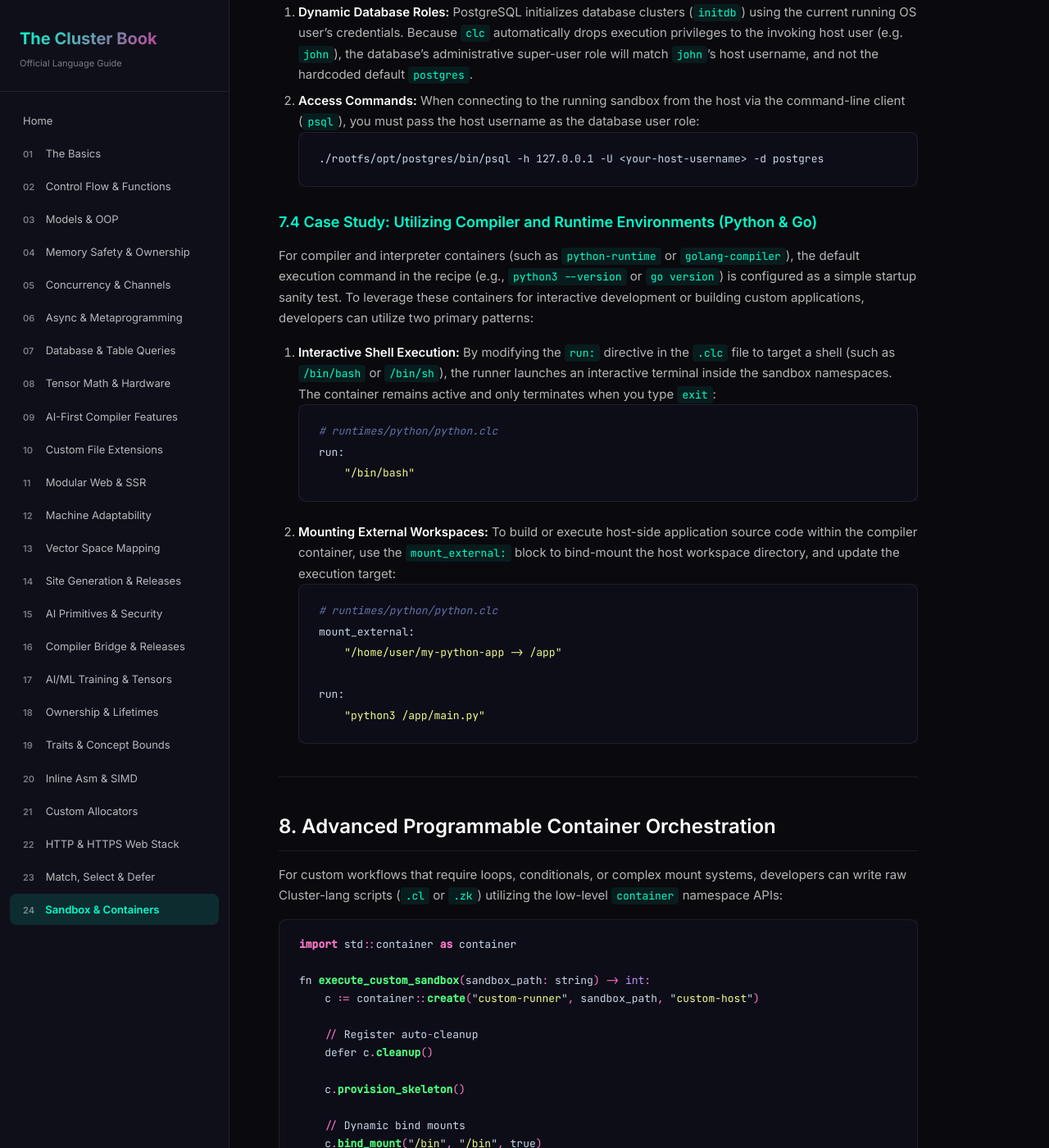
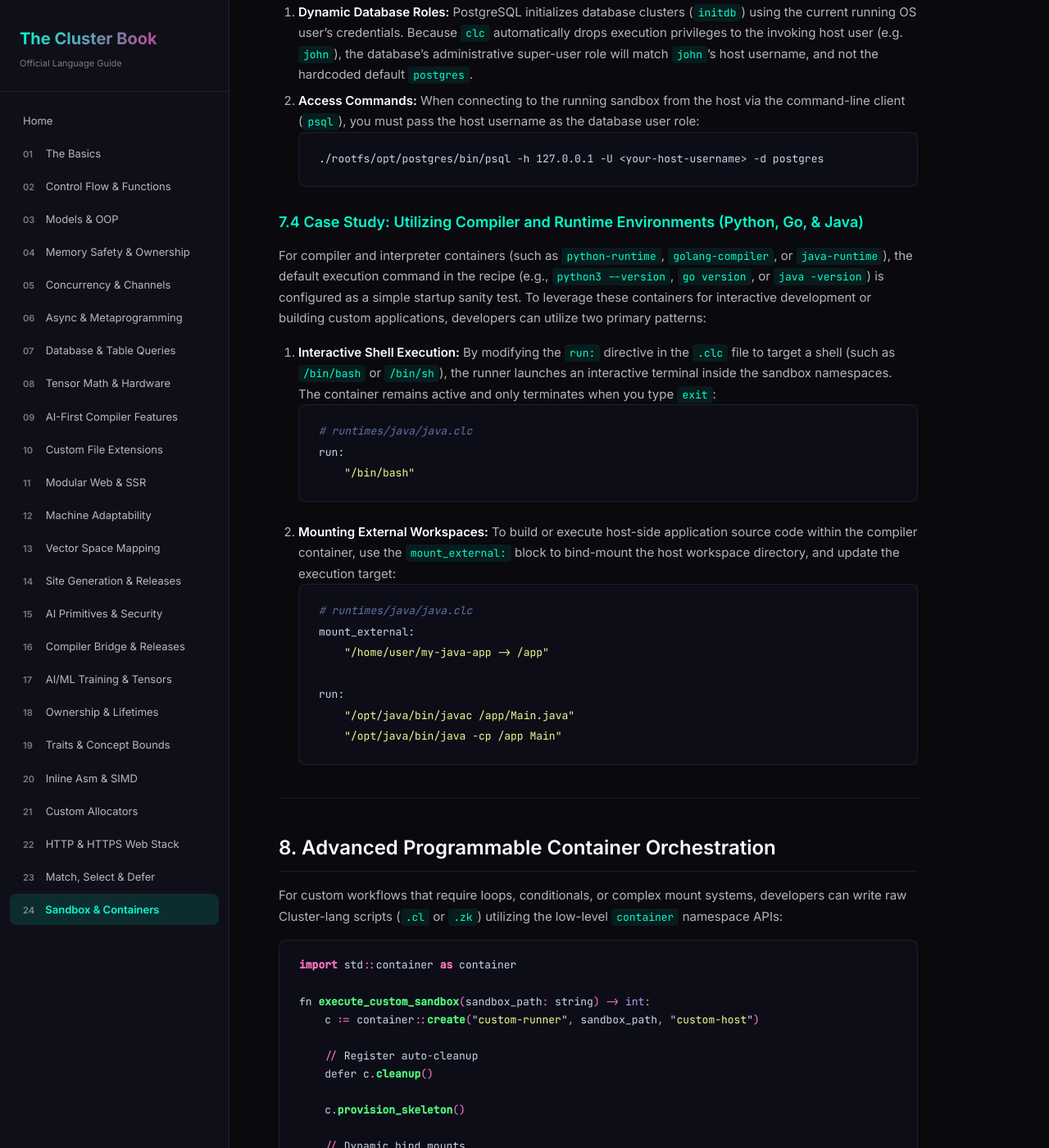
Before and after one commit to cluster-lang/cluster-book, a Jekyll site: the page built from _chapters/chapter24.md, in a window 1280 px wide and 1400 px high, scrolled down 6828 px. Shown: the whole window at 82% size. Built offline with Jekyll 4.4.1, drawn with Linux system fonts in a browser that asks for light colours.

Commit message:
Update Chapter 24 to add Case Study for Java container usage

````diff
--- a/_chapters/chapter24.md
+++ b/_chapters/chapter24.md
@@ -217,13 +217,13 @@ When launching database clusters inside a Cluster Container sandbox, the C++ run
    ./rootfs/opt/postgres/bin/psql -h 127.0.0.1 -U <your-host-username> -d postgres
    ```
 
-### 7.4 Case Study: Utilizing Compiler and Runtime Environments (Python & Go)
-For compiler and interpreter containers (such as `python-runtime` or `golang-compiler`), the default execution command in the recipe (e.g., `python3 --version` or `go version`) is configured as a simple startup sanity test. To leverage these containers for interactive development or building custom applications, developers can utilize two primary patterns:
+### 7.4 Case Study: Utilizing Compiler and Runtime Environments (Python, Go, & Java)
+For compiler and interpreter containers (such as `python-runtime`, `golang-compiler`, or `java-runtime`), the default execution command in the recipe (e.g., `python3 --version`, `go version`, or `java -version`) is configured as a simple startup sanity test. To leverage these containers for interactive development or building custom applications, developers can utilize two primary patterns:
 
 1. **Interactive Shell Execution:**
    By modifying the `run:` directive in the `.clc` file to target a shell (such as `/bin/bash` or `/bin/sh`), the runner launches an interactive terminal inside the sandbox namespaces. The container remains active and only terminates when you type `exit`:
    ```yaml
-   # runtimes/python/python.clc
+   # runtimes/java/java.clc
    run:
        "/bin/bash"
    ```
@@ -231,12 +231,13 @@ For compiler and interpreter containers (such as `python-runtime` or `golang-com
 2. **Mounting External Workspaces:**
    To build or execute host-side application source code within the compiler container, use the `mount_external:` block to bind-mount the host workspace directory, and update the execution target:
    ```yaml
-   # runtimes/python/python.clc
+   # runtimes/java/java.clc
    mount_external:
-       "/home/user/my-python-app -> /app"
+       "/home/user/my-java-app -> /app"
 
    run:
-       "python3 /app/main.py"
+       "/opt/java/bin/javac /app/Main.java"
+       "/opt/java/bin/java -cp /app Main"
    ```
 
 ---
````
